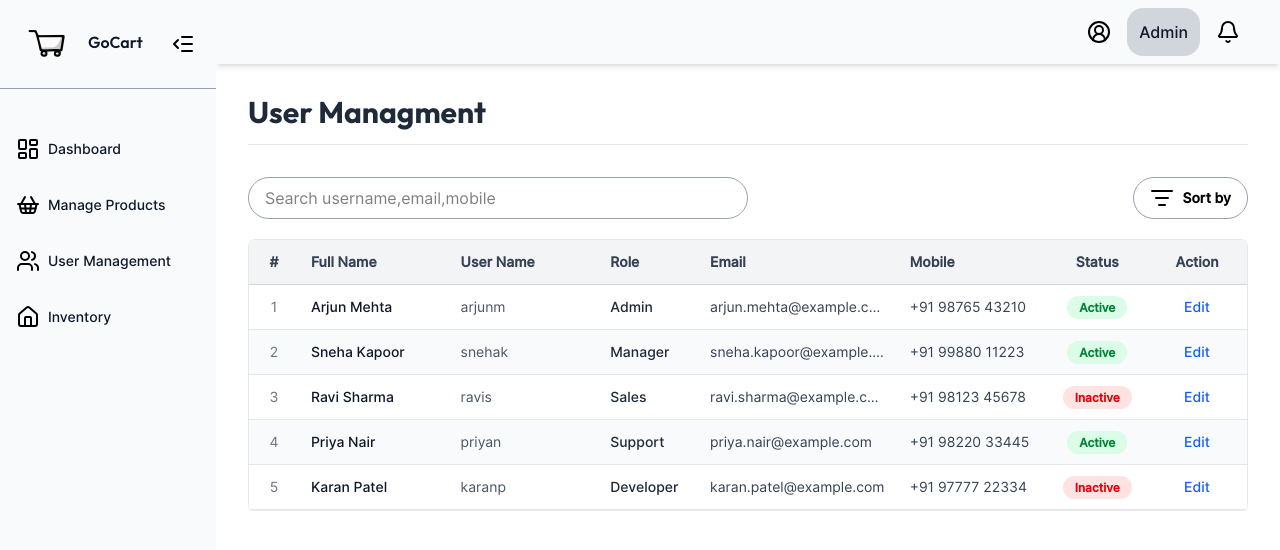
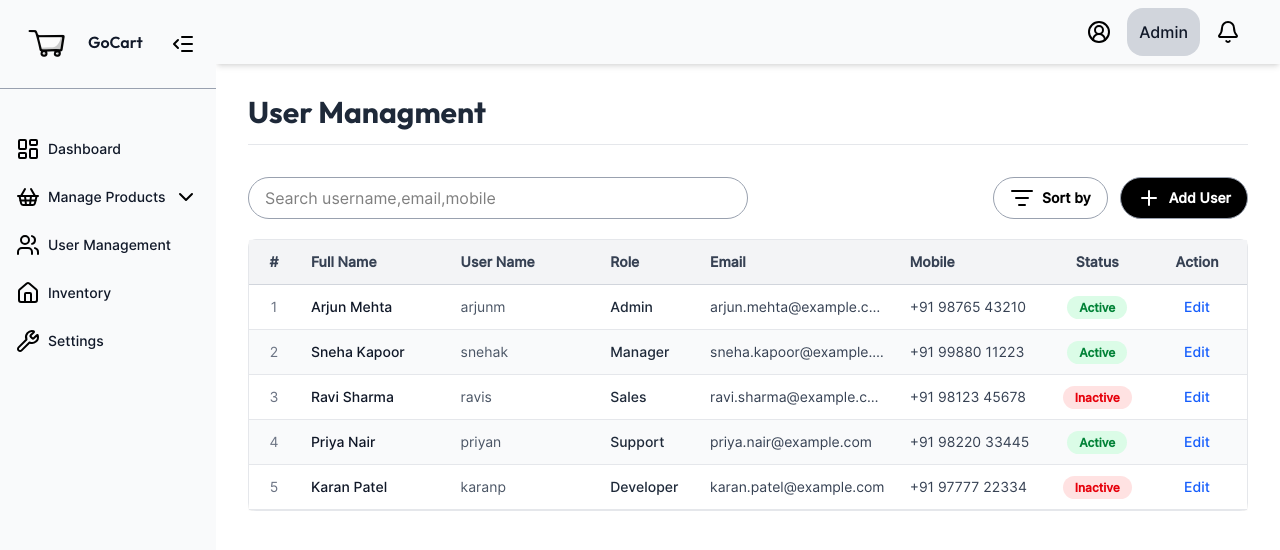
Before and after one commit to arshith123/GoCart, a React (Vite) app: page /admin/user-managment in a window 1280 px wide. Shown: the top 550 px of the page. Built offline with nearby package versions, Linux system fonts and the light colour scheme.

Commit message:
created uom,brand,category managment pages and intialized their routes

```diff
--- /dev/null
+++ b/src/pages/admin/products/BrandList.jsx
@@ -0,0 +1,13 @@
+import React from 'react'
+import Container from '../../../components/common/Container'
+import Heading from '../../../components/common/Heading'
+
+const BrandList = () => {
+  return (
+    <Container>
+        <Heading value="Manage Brands" />
+    </Container>
+  )
+}
+
+export default BrandList
--- /dev/null
+++ b/src/pages/admin/products/CategoryList.jsx
@@ -0,0 +1,13 @@
+
+import Container from '../../../components/common/Container'
+import Heading from '../../../components/common/Heading'
+
+const CategoryList = () => {
+  return (
+       <Container>
+        <Heading value="Manage Category" />
+    </Container>
+  )
+}
+
+export default CategoryList
--- a/src/pages/admin/products/ProductList.jsx
+++ b/src/pages/admin/products/ProductList.jsx
@@ -1,6 +1,6 @@
 import React, { useState } from 'react'
 import Container from '../../../components/common/Container'
-import { ListFilter } from 'lucide-react'
+import { ListFilter, Plus } from 'lucide-react'
 import Heading from '../../../components/common/Heading'
 
 const ProductList = () => {
@@ -59,9 +59,14 @@ const ProductList = () => {
                     className="border rounded-3xl py-2 px-4 border-gray-400 w-1/2 font-sans font-normal outline-none focus:border-blue-500 transition"
                     placeholder="Search product"
                 />
-                <button className='flex gap-2 items-center border border-gray-400 py-2 px-4 rounded-4xl'>
-                    <span><ListFilter /></span> <span className='font-sans font-semibold text-sm'> Sort by</span>
-                </button>
+                <div className='flex gap-3'>
+                    <button className='flex gap-2 items-center border border-gray-400 py-2 px-4 rounded-4xl'>
+                        <span><ListFilter /></span> <span className='font-sans font-semibold text-sm'> Sort by</span>
+                    </button>
+                    <button className='flex gap-2 items-center border border-gray-400 py-2 px-4 rounded-4xl bg-black'>
+                        <span><Plus color='white' /></span> <span className='font-sans font-semibold text-sm text-white'> Add Product</span>
+                    </button>
+                </div>
             </div>
 
             {/* table item start here */}
--- /dev/null
+++ b/src/pages/admin/products/UomList.jsx
@@ -0,0 +1,13 @@
+import React from 'react'
+import Container from '../../../components/common/Container'
+import Heading from '../../../components/common/Heading'
+
+const UomList = () => {
+  return (
+    <Container>
+        <Heading value="Manage Unit of Measure" />
+    </Container>
+  )
+}
+
+export default UomList
--- a/src/pages/admin/user/UserList.jsx
+++ b/src/pages/admin/user/UserList.jsx
@@ -1,7 +1,7 @@
 import Heading from '../../../components/common/Heading'
 import Container from '../../../components/common/Container'
 import { useState } from 'react';
-import { ListFilter } from 'lucide-react';
+import { ListFilter, Plus } from 'lucide-react';
 
 const UserList = () => {
     const [searchInput, setsearchInput] = useState("");
@@ -64,9 +64,14 @@ const UserList = () => {
                     className="border rounded-3xl py-2 px-4 border-gray-400 w-1/2 font-sans font-normal outline-none focus:border-blue-500 transition"
                     placeholder="Search username,email,mobile"
                 />
-                <button className='flex gap-2 items-center border border-gray-400 py-2 px-4 rounded-4xl'>
-                    <span><ListFilter /></span> <span className='font-sans font-semibold text-sm'> Sort by</span>
-                </button>
+                <div className='flex gap-3'>
+                    <button className='flex gap-2 items-center border border-gray-400 py-2 px-4 rounded-4xl cursor-pointer'>
+                        <span><ListFilter /></span> <span className='font-sans font-semibold text-sm'> Sort by</span>
+                    </button>
+                    <button className='flex gap-2 items-center border border-gray-400 py-2 px-4 rounded-4xl bg-black cursor-pointer'>
+                        <span><Plus color='white' /></span> <span className='font-sans font-semibold text-sm text-white'> Add User</span>
+                    </button>
+                </div>
             </div>
 
             <div className="overflow-x-auto font-sans">
@@ -111,8 +116,8 @@ const UserList = () => {
                             <div className="w-[10%] p-3 text-center">
                                 <span
                                     className={`px-3 py-1 rounded-full text-xs font-semibold ${user.status === "Active"
-                                            ? "bg-green-100 text-green-700"
-                                            : "bg-red-100 text-red-600"
+                                        ? "bg-green-100 text-green-700"
+                                        : "bg-red-100 text-red-600"
                                         }`}
                                 >
                                     {user.status}
--- a/src/pages/layout/AdminLayout.jsx
+++ b/src/pages/layout/AdminLayout.jsx
@@ -3,6 +3,8 @@ import { Outlet, useNavigate } from "react-router-dom";
 import { CONSTANT_IMAGES } from "../../assets/assets";
 import {
   Bell,
+  ChevronDown,
+  ChevronUp,
   CircleUserRound,
   House,
   LayoutDashboard,
@@ -10,6 +12,7 @@ import {
   ListIndentIncrease,
   ShoppingBasket,
   Users,
+  Wrench,
 } from "lucide-react";
 
 const AdminLayout = () => {
@@ -19,9 +22,19 @@ const AdminLayout = () => {
 
   const navItems = [
     { icon: <LayoutDashboard />, label: "Dashboard", link: "/admin/dashboard" },
-    { icon: <ShoppingBasket />, label: "Manage Products", link: "/admin/inventory" },
+    {
+      icon: <ShoppingBasket />,
+      label: "Manage Products",
+      subMenu: [
+        { label: "Products", link: "/admin/product-list" },
+        { label: "Categories", link: "/admin/category-list" },
+        { label: "Brands", link: "/admin/brand-list" },
+        { label: "UOM", link: "/admin/uom-list" }
+      ]
+    },
     { icon: <Users />, label: "User Management", link: "/admin/user-managment" },
     { icon: <House />, label: "Inventory" },
+    { icon: <Wrench />, label: "Settings" },
   ];
 
   return (
@@ -61,18 +74,45 @@ const AdminLayout = () => {
         </div>
 
         {/* Nav items */}
-        <ul className="flex flex-col mt-10 gap-4 px-2">
-          {navItems.map((item, idx) => (
-            <li
-              key={idx}
-              className="flex items-center gap-2 p-2 cursor-pointer hover:bg-gray-100 rounded"
+        <ul className="flex flex-col mt-10 gap-2 px-2">
+          {navItems.map((item, idx) => {
+            const [open, setOpen] = useState(false); // for submenu toggle
+
+            return (
+              <li key={idx}>
+                {/* Main nav item */}
+                <div
+                  className="flex items-center  gap-2 p-2 cursor-pointer hover:bg-gray-100 rounded"
                   title={collapsed ? item.label : ""}
-              onClick={() => navigate(item.link)}
+                  onClick={() => {
+                    if (item.subMenu) setOpen(!open);
+                    else navigate(item.link);
+                  }}
                 >
                   <span className="w-6 h-6 flex justify-center">{item.icon}</span>
                   {!collapsed && <span className="font-medium text-sm text-gray-900">{item.label}</span>}
+                  {!collapsed && item.subMenu && (
+                    <span>{open ? <ChevronUp /> : <ChevronDown />}</span>
+                  )}
+                </div>
+
+                {/* Submenu */}
+                {item.subMenu && open && (
+                  <ul className="ml-6 mt-1 flex flex-col gap-1">
+                    {item.subMenu.map((sub, i) => (
+                      <li
+                        key={i}
+                        className="p-2 cursor-pointer text-gray-700 text-sm hover:bg-gray-200 rounded"
+                        onClick={() => navigate(sub.link)}
+                      >
+                        {sub.label}
                       </li>
                     ))}
+                  </ul>
+                )}
+              </li>
+            );
+          })}
         </ul>
       </aside>
 
```
Also changed, not shown: src/routes/Router.jsx (+9 -2 lines). Lines whose indentation alone changed are shown as unchanged.
